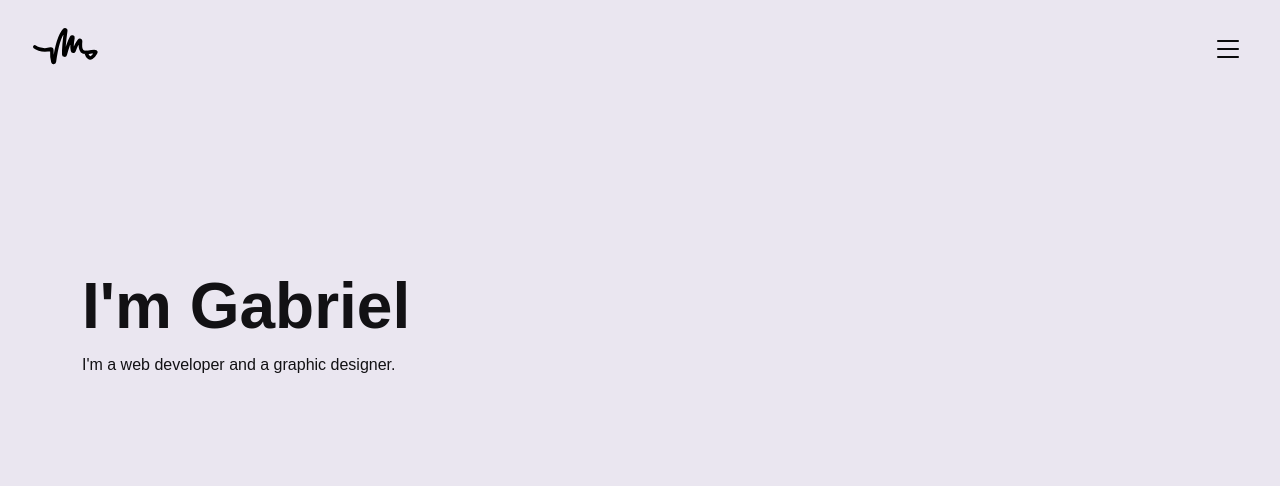
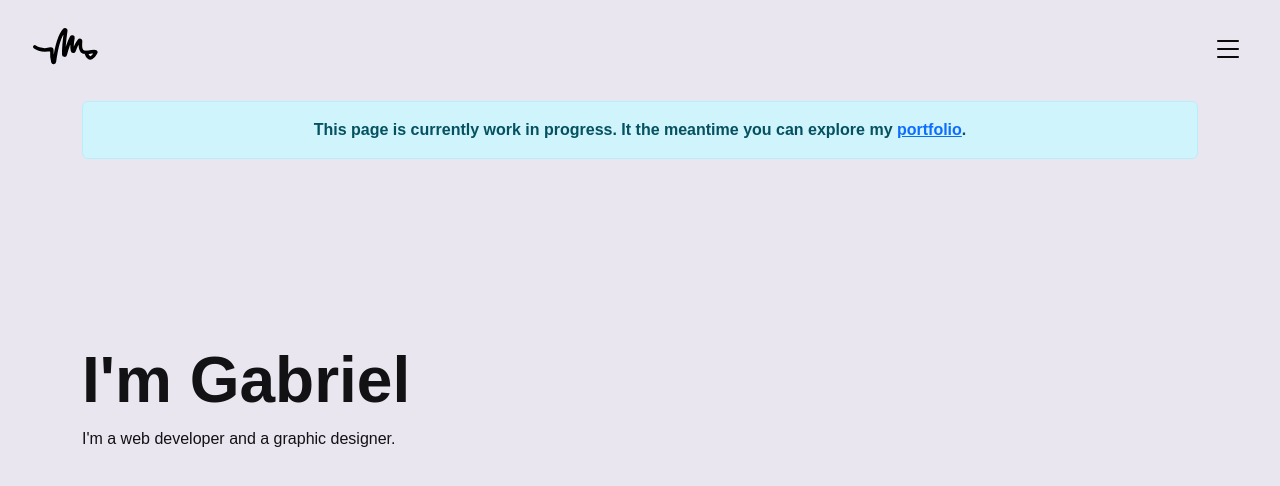
Before and after one commit to muresan-gabriel/portfolio, a React (Create React App) app: page /about in a window 1280 px wide. Shown: the top 486 px of the page. Built offline with nearby package versions, Linux system fonts and the light colour scheme.

Commit message:
WIP Alert

```diff
--- a/src/App.css
+++ b/src/App.css
@@ -86,6 +86,15 @@ body {
   -o-user-drag: none;
   user-drag: none;
 }
+
+/* TEMPORARY DELETE WHEN DONE */
+
+.page-progress-alert {
+  text-align: center;
+  font-weight: 700;
+}
+
+/* TEMPORARY DELETE WHEN DONE END */
 
 /* SELECTION */
 
--- a/src/pages/About.js
+++ b/src/pages/About.js
@@ -1,8 +1,14 @@
+import { Link } from "react-router-dom";
+
 const About = () => {
   return (
     <div className="about-container container d-flex flex-column">
-      <h1 className="main-about-heading">I'm Gabriel</h1>
-      <p className="about-paragraph">
+      <div class="alert alert-info page-progress-alert fadein-1" role="alert">
+        This page is currently work in progress. It the meantime you can explore
+        my <Link to="/portfolio">portfolio</Link>.
+      </div>
+      <h1 className="main-about-heading fadein-3">I'm Gabriel</h1>
+      <p className="about-paragraph fadein-4">
         I'm a web developer and a graphic designer.
       </p>
     </div>
```
